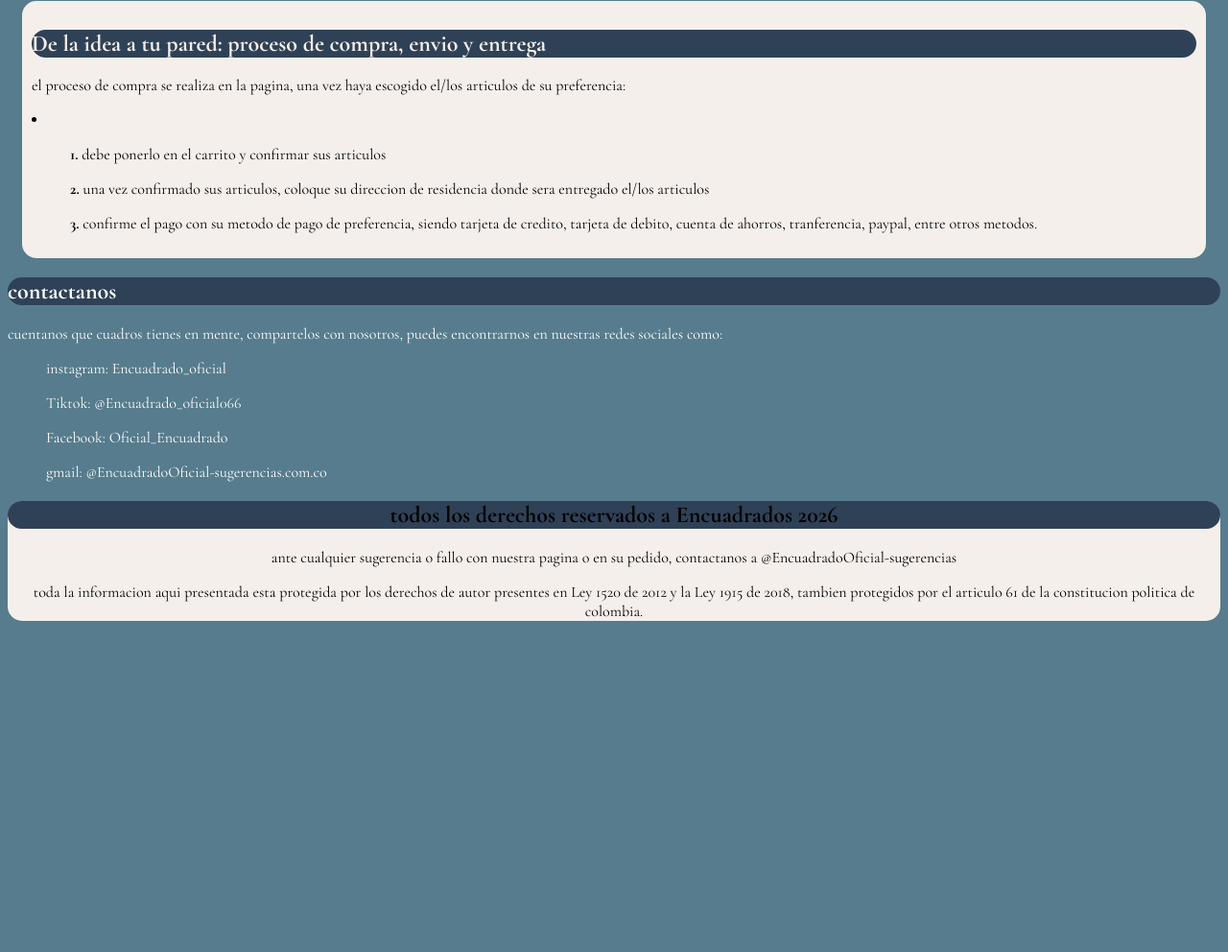
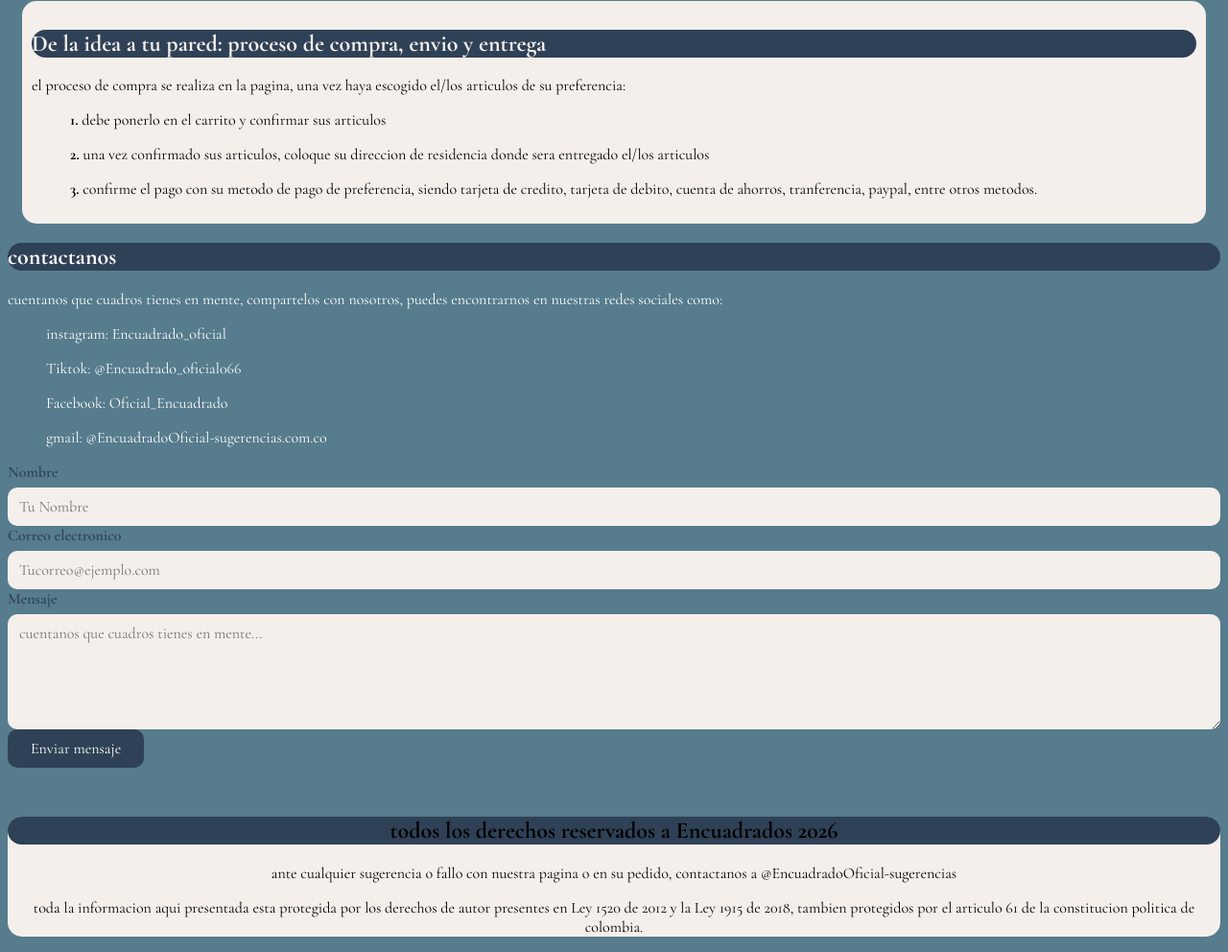
Before and after one commit to Dereksuarez022/encuadrado, a plain HTML site: page index.html in a window 1280 px wide. Shown: the part 3289-4281 px from the top of the page at 96% size. Before the commit the page ends 3952 px from the top, so only its background shows below. Drawn offline with nearby package versions, Linux system fonts and the light colour scheme.

Commit message:
se agraga un formulario para recomendaciones en la linea 358

```diff
--- a/Assets/css/Style.css
+++ b/Assets/css/Style.css
@@ -111,3 +111,74 @@ ul {
   text-align: left;
 
 }
+
+#formulario-contacto {
+  display: flex;
+  flex-direction: column;
+  gap: 14px;
+  max-width: 480px;
+  margin-top: 20px;
+}
+
+.campo-formulario{
+  display: flex;
+  flex-direction: column;
+  gap: 6px;
+  text-align: left;
+}
+
+.campo-formulario label{
+  font-weight: 600;
+  color: #2f4156;
+}
+
+.campo-formulario input, .campo-formulario textarea{
+  font-family: "Cormorant Garamond", serif;
+  font-size: medium;
+  padding: 10px 12px;
+  border: none;
+  border-radius: 10px;
+  background-color: #f5efeb;
+  color: #2f4156;
+  resize: vertical;
+}
+
+.campo-formulario input.campo-invalido, .campo-formulario textarea.campo-invalido{
+  outline: 3px solid #b04a4a;
+}
+
+#btn-enviar{
+  align-self: flex-start;
+  padding: 10px 24px;
+border: none;
+border-radius: 10px;
+background-color: #2f4156;
+color: #FFFFFF;
+ font-family: "Cormorant Garamond", serif;
+ font-size: medium;
+ cursor: pointer;
+ transition: background-color 0.2s ease;
+}
+
+#btn-enviar:hover {
+  background-color: #c8d9e6;
+  color: #2f4156;
+}
+
+#btn-enviar:disabled{
+  opacity: 0.6;
+  cursor: not-allowed;
+}
+
+#form-status{
+  min-height: 15px;
+  font-weight: 600;
+}
+
+#form-status.exito {
+color: #2f6b3a;
+}
+
+#form-status.error {
+  color: #b04a4a;
+}
--- a/index.html
+++ b/index.html
@@ -336,13 +336,12 @@
             <h2 class="titulos-de-articulos">De la idea a tu pared: proceso de compra, envio y entrega</h2>
             <p>el proceso de compra se realiza en la pagina, una vez haya escogido el/los articulos de su preferencia:
             </p>
-            <li>
+
                 <ol><strong>1.</strong> debe ponerlo en el carrito y confirmar sus articulos</ol>
                 <ol><strong>2.</strong> una vez confirmado sus articulos, coloque su direccion de residencia donde sera
                     entregado el/los articulos</ol>
                 <ol><strong>3.</strong> confirme el pago con su metodo de pago de preferencia, siendo tarjeta de
                     credito, tarjeta de debito, cuenta de ahorros, tranferencia, paypal, entre otros metodos.</ol>
-            </li>
 
         </article>
 
@@ -356,7 +355,24 @@
             <ol>Facebook: Oficial_Encuadrado</ol>
             <ol>gmail: @EncuadradoOficial-sugerencias.com.co</ol>
 
+            <form id="formulario-contactanos">
+                <div class="campo-formulario">
+                    <label for="nombre">Nombre</label>
+                    <input type="text" id="nombre-formulario" name="nombre" required minlength="6" placeholder="Tu Nombre">
+                </div>
 
+                <div class="campo-formulario">
+                    <label for="correo">Correo electronico</label>
+                    <input type="email" id="correo-electronico" name="correo" required placeholder="Tucorreo@ejemplo.com">
+                </div>
+
+                <div class="campo-formulario">
+<label for="mensaje">Mensaje</label>
+<textarea name="mensaje" id="mensaje" rows="5" required minlength="8" placeholder="cuentanos que cuadros tienes en mente..."></textarea>
+                </div>
+                <button type="submit" id="btn-enviar">Enviar mensaje</button>
+                <p id="form-status" role="status" aria-live="polite"></p>
+            </form>
         </section>
     </main>
     <footer>
@@ -366,6 +382,7 @@
         <p>toda la informacion aqui presentada esta protegida por los derechos de autor presentes en Ley 1520 de 2012 y
             la Ley 1915 de 2018, tambien protegidos por el articulo 61 de la constitucion politica de colombia.</p>
     </footer>
+    <script src="./script.js"></script>
 </body>
 <!--DABH:Avanzar en busca de la verdad-->
 </html>
```
Also changed, not shown: Assets/JSC/styles.Js (deleted), script.js (added), server.js (added).
